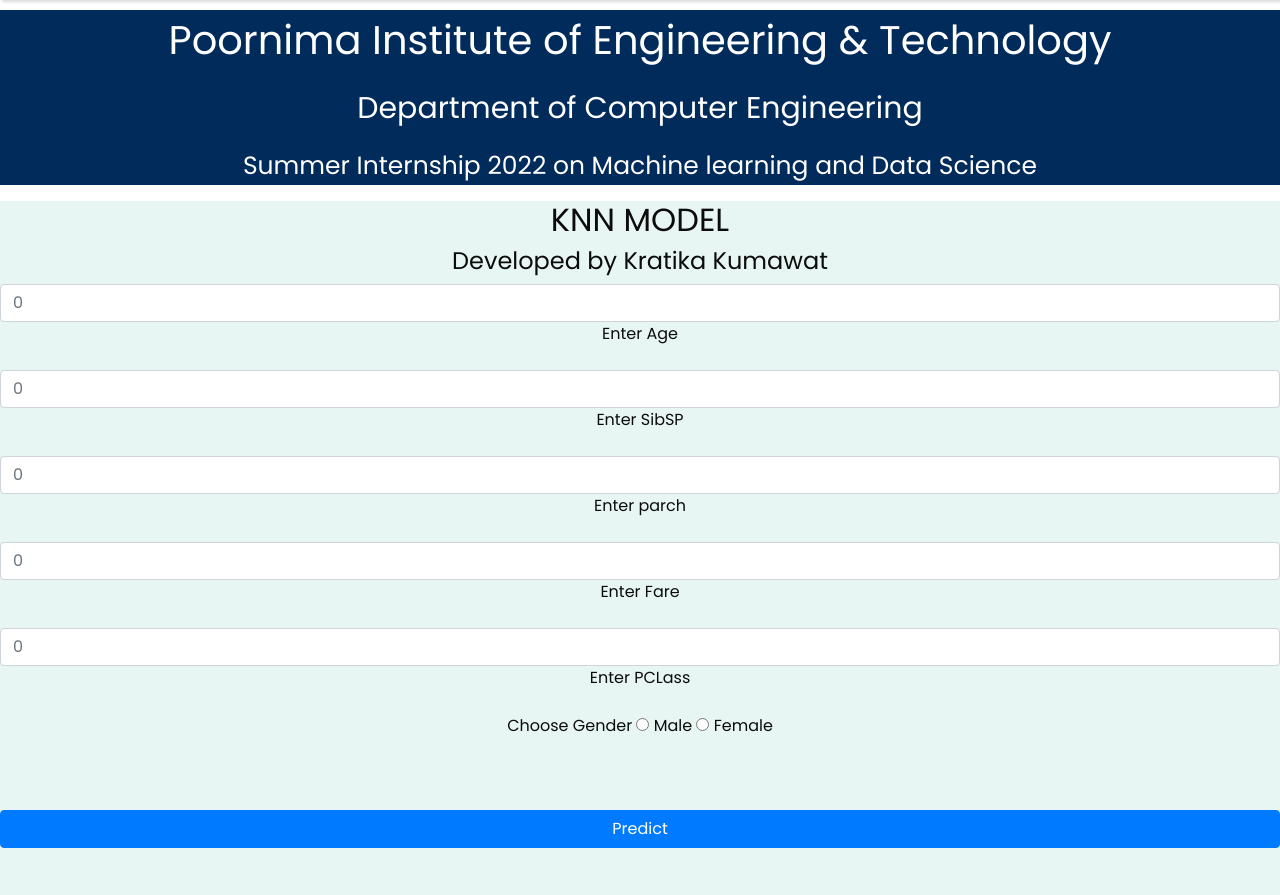
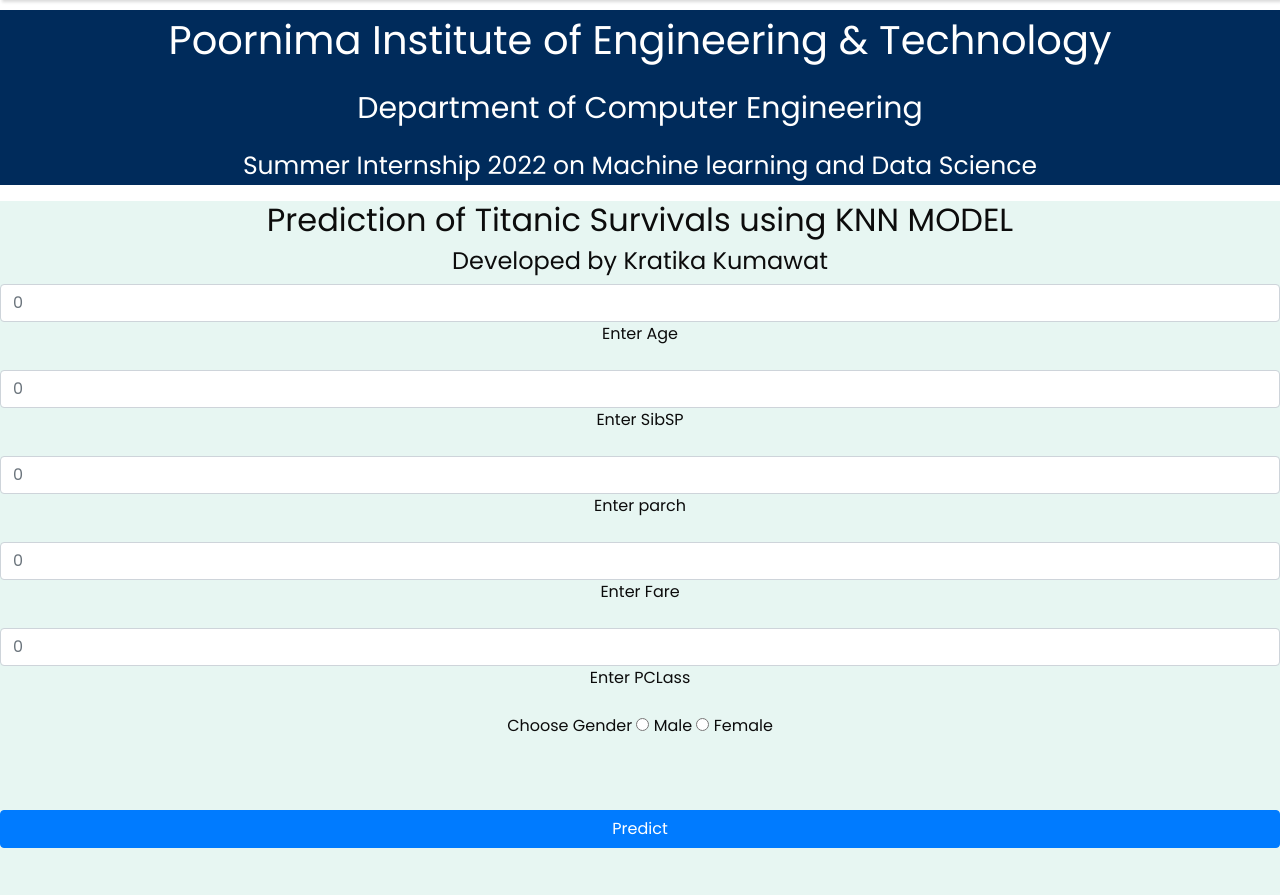
Before and after one commit to kratika602/Kratika_internship_major_project, a Flask app: page /knnmodel in a window 1280 px wide. Shown: the part 60-955 px from the top of the page. Run offline with Flask 2, Linux system fonts and the light colour scheme; some libraries are stand-ins or nearby versions.

Commit message:
Update knnmodel.html

```diff
--- a/templates/knnmodel.html
+++ b/templates/knnmodel.html
@@ -113,7 +113,7 @@
     </div>
 
     <div class="login" style="background-color:#E7F6F2 ;">
-    <h2 >KNN MODEL</h2>
+    <h2 >Prediction of Titanic Survivals using KNN MODEL</h2>
     <h4>Developed by Kratika Kumawat</h4>
     <!-- Main Input For Receiving Query to our ML -->
     <form action="{{ url_for('predict4')}}"method="get">
```
